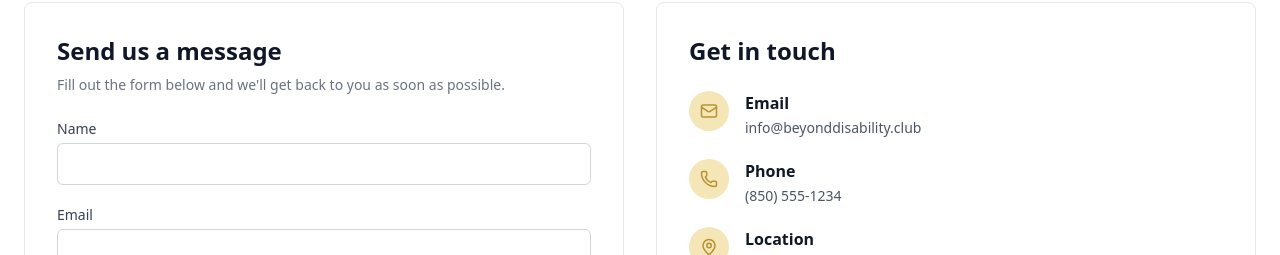
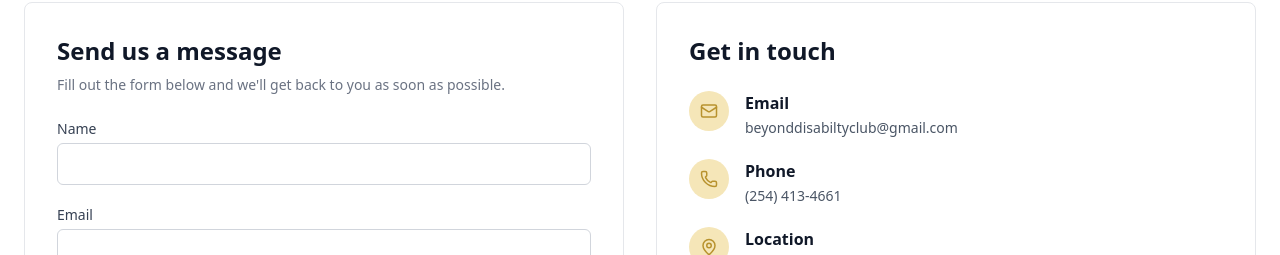
Before and after one commit to Dav-Zuko/Beyond-Disability-Site, a Next.js app: page /contact in a window 1280 px wide. Shown: the part 354-609 px from the top of the page. Built offline with nearby package versions, Linux system fonts and the light colour scheme; a web font is replaced by a local one.

Commit message:
Update contact page content

```diff
--- a/app/contact/page.tsx
+++ b/app/contact/page.tsx
@@ -49,7 +49,7 @@ export default function ContactPage() {
                       href="mailto:info@beyonddisability.club"
                       className="text-sm text-gray-600 hover:text-navy"
                     >
-                      info@beyonddisability.club
+                      beyonddisabiltyclub@gmail.com
                     </a>
                   </div>
                 </div>
@@ -65,7 +65,7 @@ export default function ContactPage() {
                       href="tel:+18505551234"
                       className="text-sm text-gray-600 hover:text-navy"
                     >
-                      (850) 555-1234
+                      (254) 413-4661
                     </a>
                   </div>
                 </div>
```
